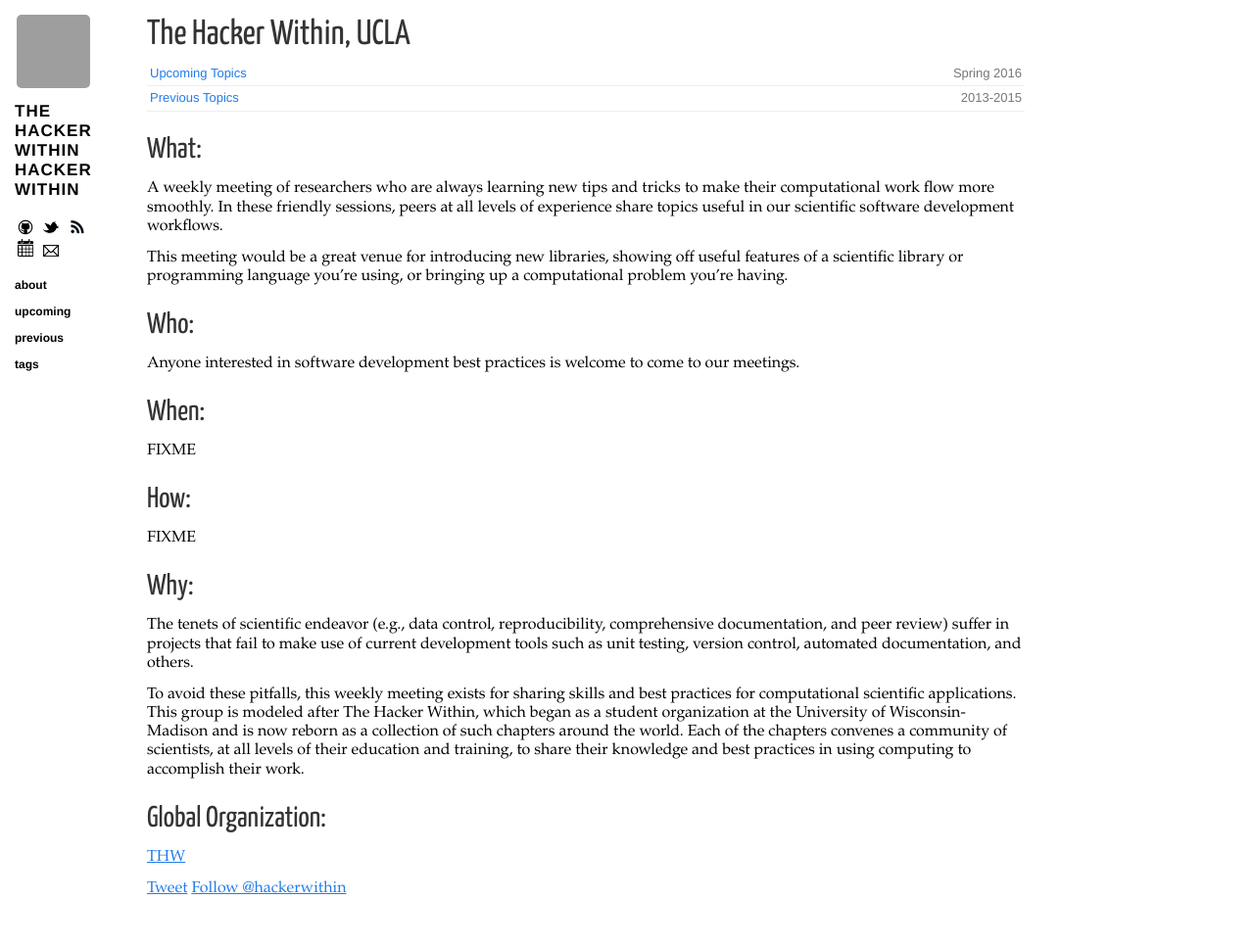
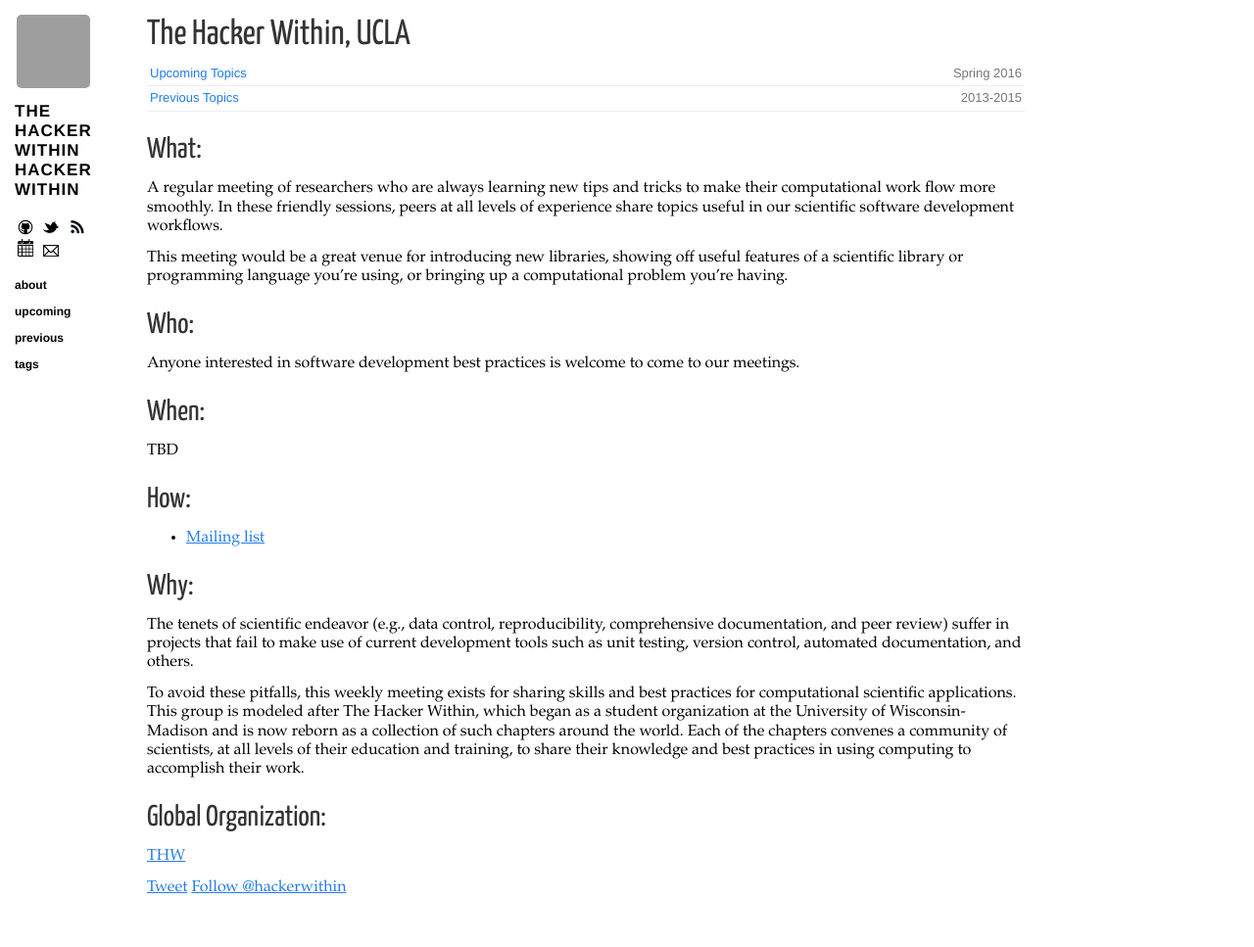
Before and after one commit to thehackerwithin/ucla, a Jekyll site: the page built from index.md, in a window 1280 px wide. Shown: the whole page at 98% size. Built offline with Jekyll 4.4.1, drawn with Linux system fonts in a browser that asks for light colours; nearby versions of some CDN libraries; comment, search, counter and statistics services are not loaded; grey boxes are pictures that could not be loaded.

Commit message:
adding index

```diff
--- a/index.md
+++ b/index.md
@@ -19,7 +19,7 @@ title: About
 
 ## What:
 
-A weekly meeting of researchers who are always learning new tips and tricks to
+A regular meeting of researchers who are always learning new tips and tricks to
 make their computational work flow more smoothly.  In these friendly sessions,
 peers at all levels of experience share topics useful in our scientific
 software development workflows.
@@ -35,20 +35,18 @@ Anyone interested in software development best practices is welcome to come to o
 
 ## When:
 
-FIXME
+TBD
 
 ## How:
 
-FIXME
+* [Mailing list](https://groups.google.com/forum/?hl=en#!forum/ucla-hacker-within)
 
 ## Why:
-
 
 The tenets of scientiﬁc endeavor (e.g., data control, reproducibility,
 comprehensive documentation, and peer review) suffer in projects that fail
 to make use of current development tools such as unit testing, version
 control, automated documentation, and others.
-
 
 To avoid these pitfalls, this weekly meeting exists for sharing skills and best practices for
 computational scientific applications. This group is modeled after The
```
